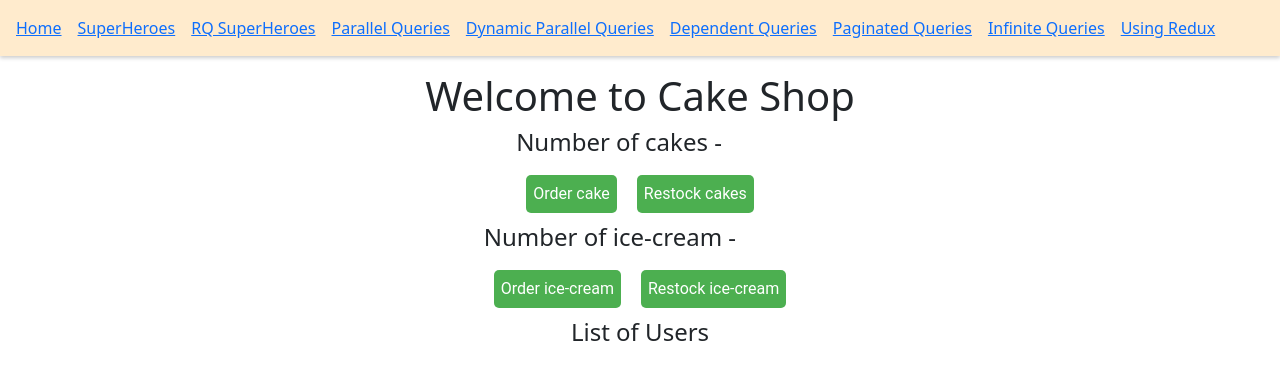
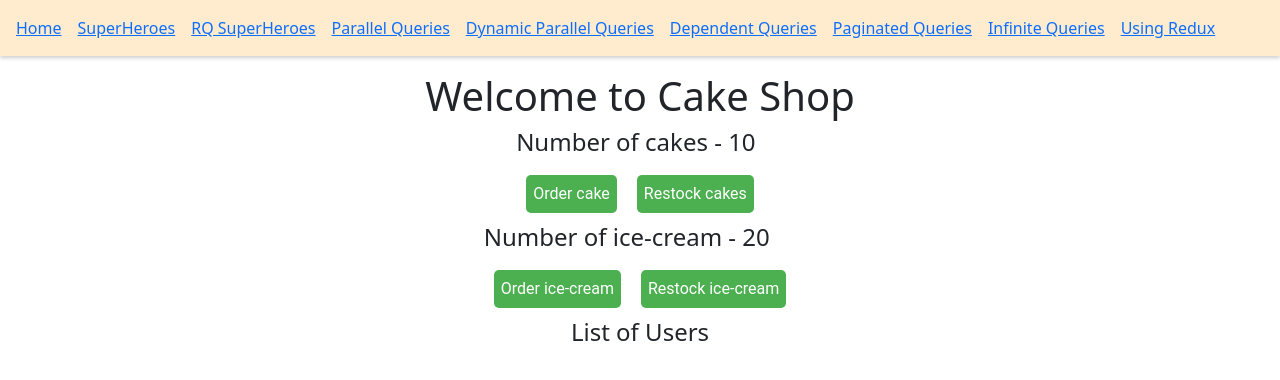
Before and after one commit to tanmesh/react-notes, a React (Create React App) app: page /rtk-cake-shop in a window 1280 px wide. Shown: the top 380 px of the page. Built offline with nearby package versions, Linux system fonts and the light colour scheme.

Commit message:
setting up useSelector

```diff
--- a/src/components/cakeShop/features/cake/CakeView.jsx
+++ b/src/components/cakeShop/features/cake/CakeView.jsx
@@ -1,10 +1,16 @@
 import React from 'react'
 import { StyledButton } from '../../../../styled-components/Button'
+import { useSelector } from 'react-redux'
 
 const CakeView = () => {
+    /**
+     * A selector function what takes redux state as an argument and returns the data that the component needs from the state.
+     */
+    const numOfCakes = useSelector((state) => state.cake.numOfCakes)
+
     return (
         <div>
-            <h4>Number of cakes - </h4>
+            <h4>Number of cakes - {numOfCakes}</h4>
             <StyledButton>Order cake</StyledButton>
             <StyledButton>Restock cakes</StyledButton>
         </div>
--- a/src/components/cakeShop/features/icecream/IcecreamView.jsx
+++ b/src/components/cakeShop/features/icecream/IcecreamView.jsx
@@ -1,10 +1,13 @@
 import React from 'react'
 import { StyledButton } from '../../../../styled-components/Button'
+import { useSelector } from 'react-redux';
 
 const IcecreamView = () => {
+    const numOfIcecreams = useSelector((state) => state.icecream.numOfIcecreams)
+
     return (
         <div>
-            <h4>Number of ice-cream - </h4>
+            <h4>Number of ice-cream - {numOfIcecreams}</h4>
             <StyledButton>Order ice-cream</StyledButton>
             <StyledButton>Restock ice-cream</StyledButton>
         </div>
```
